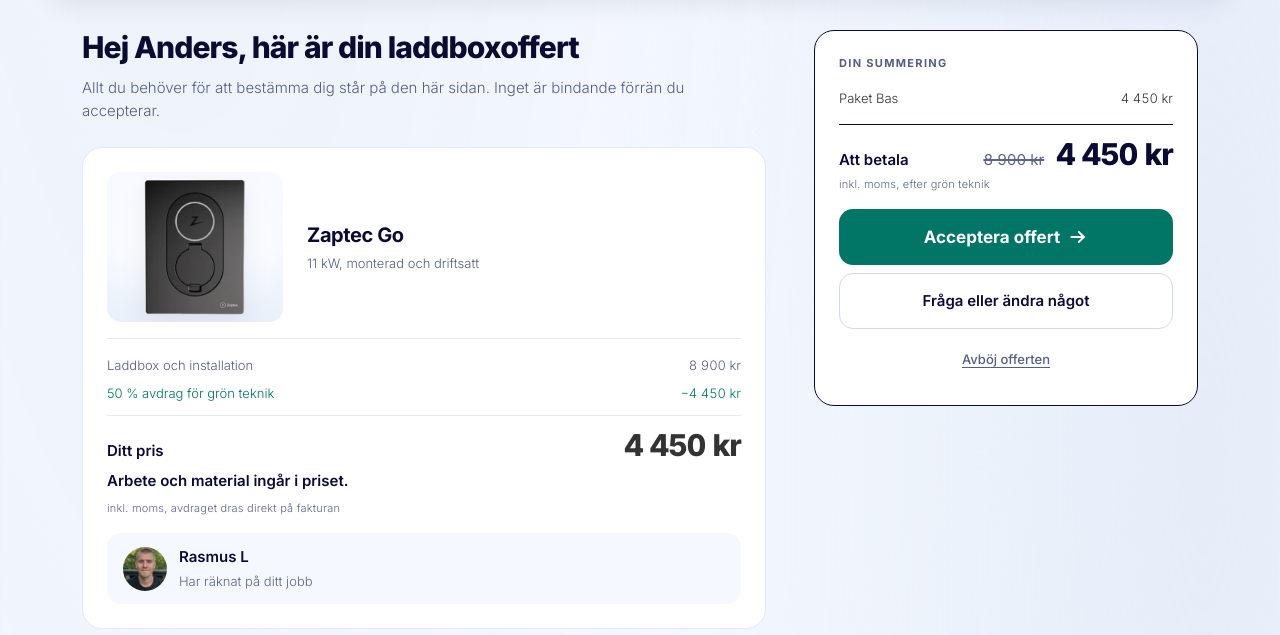
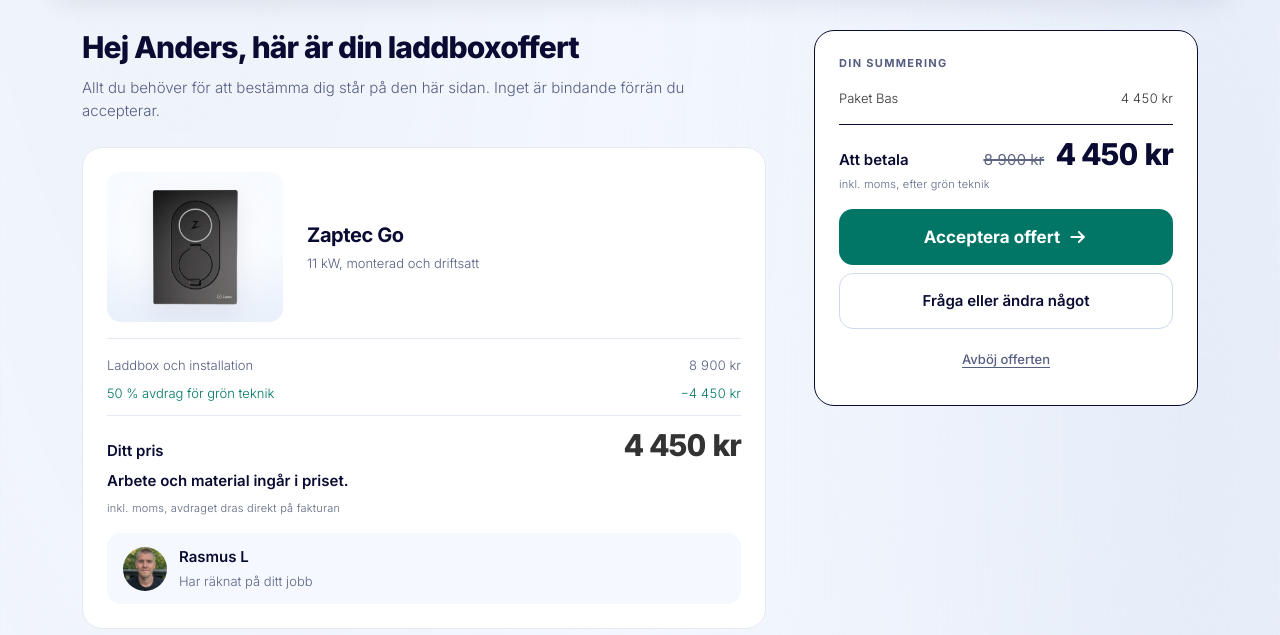
Before and after one commit to julius447/Laddboxofferten, a plain HTML site: page index.html in a window 1280 px wide. Shown: the part 74-709 px from the top of the page. Drawn offline with Linux system fonts and the light colour scheme.

Commit message:
Bygge ur kallan 2731b4e

```diff
--- a/assets/css/elcentral.css
+++ b/assets/css/elcentral.css
@@ -903,7 +903,7 @@ html:not(.js-pa) .offer .o-utanjs,
 @container (min-width: 1024px){
   .offer .o-prodtop--scen{flex-direction:row;align-items:center;gap:var(--s5);}
   .offer .o-prodscen{margin:0;flex:none;width:176px;height:auto;aspect-ratio:176 / 150;border-radius:var(--r2);}
-  .offer .o-prodscen img{width:90%;height:auto;}
+  .offer .o-prodscen img{width:90%;height:auto;max-height:90%;object-fit:contain;}
   .offer .o-prodtop--scen .o-prodname{font-size:20px;line-height:28px;}
   .offer .o-prodtop--scen .o-prodspec{font-size:13px;line-height:20px;}
 }
--- a/assets/css/offert-batteri.css
+++ b/assets/css/offert-batteri.css
@@ -903,7 +903,7 @@ html:not(.js-pa) .offer .o-utanjs,
 @container (min-width: 1024px){
   .offer .o-prodtop--scen{flex-direction:row;align-items:center;gap:var(--s5);}
   .offer .o-prodscen{margin:0;flex:none;width:176px;height:auto;aspect-ratio:176 / 150;border-radius:var(--r2);}
-  .offer .o-prodscen img{width:90%;height:auto;}
+  .offer .o-prodscen img{width:90%;height:auto;max-height:90%;object-fit:contain;}
   .offer .o-prodtop--scen .o-prodname{font-size:20px;line-height:28px;}
   .offer .o-prodtop--scen .o-prodspec{font-size:13px;line-height:20px;}
 }
--- a/assets/css/offert-charge-amps-aura.css
+++ b/assets/css/offert-charge-amps-aura.css
@@ -903,7 +903,7 @@ html:not(.js-pa) .offer .o-utanjs,
 @container (min-width: 1024px){
   .offer .o-prodtop--scen{flex-direction:row;align-items:center;gap:var(--s5);}
   .offer .o-prodscen{margin:0;flex:none;width:176px;height:auto;aspect-ratio:176 / 150;border-radius:var(--r2);}
-  .offer .o-prodscen img{width:90%;height:auto;}
+  .offer .o-prodscen img{width:90%;height:auto;max-height:90%;object-fit:contain;}
   .offer .o-prodtop--scen .o-prodname{font-size:20px;line-height:28px;}
   .offer .o-prodtop--scen .o-prodspec{font-size:13px;line-height:20px;}
 }
--- a/assets/css/offert-charge-amps-luna.css
+++ b/assets/css/offert-charge-amps-luna.css
@@ -903,7 +903,7 @@ html:not(.js-pa) .offer .o-utanjs,
 @container (min-width: 1024px){
   .offer .o-prodtop--scen{flex-direction:row;align-items:center;gap:var(--s5);}
   .offer .o-prodscen{margin:0;flex:none;width:176px;height:auto;aspect-ratio:176 / 150;border-radius:var(--r2);}
-  .offer .o-prodscen img{width:90%;height:auto;}
+  .offer .o-prodscen img{width:90%;height:auto;max-height:90%;object-fit:contain;}
   .offer .o-prodtop--scen .o-prodname{font-size:20px;line-height:28px;}
   .offer .o-prodtop--scen .o-prodspec{font-size:13px;line-height:20px;}
 }
--- a/assets/css/offert-easee-charge-up.css
+++ b/assets/css/offert-easee-charge-up.css
@@ -903,7 +903,7 @@ html:not(.js-pa) .offer .o-utanjs,
 @container (min-width: 1024px){
   .offer .o-prodtop--scen{flex-direction:row;align-items:center;gap:var(--s5);}
   .offer .o-prodscen{margin:0;flex:none;width:176px;height:auto;aspect-ratio:176 / 150;border-radius:var(--r2);}
-  .offer .o-prodscen img{width:90%;height:auto;}
+  .offer .o-prodscen img{width:90%;height:auto;max-height:90%;object-fit:contain;}
   .offer .o-prodtop--scen .o-prodname{font-size:20px;line-height:28px;}
   .offer .o-prodtop--scen .o-prodspec{font-size:13px;line-height:20px;}
 }
--- a/assets/css/offert-easee-max.css
+++ b/assets/css/offert-easee-max.css
@@ -903,7 +903,7 @@ html:not(.js-pa) .offer .o-utanjs,
 @container (min-width: 1024px){
   .offer .o-prodtop--scen{flex-direction:row;align-items:center;gap:var(--s5);}
   .offer .o-prodscen{margin:0;flex:none;width:176px;height:auto;aspect-ratio:176 / 150;border-radius:var(--r2);}
-  .offer .o-prodscen img{width:90%;height:auto;}
+  .offer .o-prodscen img{width:90%;height:auto;max-height:90%;object-fit:contain;}
   .offer .o-prodtop--scen .o-prodname{font-size:20px;line-height:28px;}
   .offer .o-prodtop--scen .o-prodspec{font-size:13px;line-height:20px;}
 }
--- a/assets/css/offert-nexblue-edge-2.css
+++ b/assets/css/offert-nexblue-edge-2.css
@@ -903,7 +903,7 @@ html:not(.js-pa) .offer .o-utanjs,
 @container (min-width: 1024px){
   .offer .o-prodtop--scen{flex-direction:row;align-items:center;gap:var(--s5);}
   .offer .o-prodscen{margin:0;flex:none;width:176px;height:auto;aspect-ratio:176 / 150;border-radius:var(--r2);}
-  .offer .o-prodscen img{width:90%;height:auto;}
+  .offer .o-prodscen img{width:90%;height:auto;max-height:90%;object-fit:contain;}
   .offer .o-prodtop--scen .o-prodname{font-size:20px;line-height:28px;}
   .offer .o-prodtop--scen .o-prodspec{font-size:13px;line-height:20px;}
 }
--- a/assets/css/offert-zaptec-go-2.css
+++ b/assets/css/offert-zaptec-go-2.css
@@ -903,7 +903,7 @@ html:not(.js-pa) .offer .o-utanjs,
 @container (min-width: 1024px){
   .offer .o-prodtop--scen{flex-direction:row;align-items:center;gap:var(--s5);}
   .offer .o-prodscen{margin:0;flex:none;width:176px;height:auto;aspect-ratio:176 / 150;border-radius:var(--r2);}
-  .offer .o-prodscen img{width:90%;height:auto;}
+  .offer .o-prodscen img{width:90%;height:auto;max-height:90%;object-fit:contain;}
   .offer .o-prodtop--scen .o-prodname{font-size:20px;line-height:28px;}
   .offer .o-prodtop--scen .o-prodspec{font-size:13px;line-height:20px;}
 }
--- a/assets/css/offert-zaptec-go.css
+++ b/assets/css/offert-zaptec-go.css
@@ -903,7 +903,7 @@ html:not(.js-pa) .offer .o-utanjs,
 @container (min-width: 1024px){
   .offer .o-prodtop--scen{flex-direction:row;align-items:center;gap:var(--s5);}
   .offer .o-prodscen{margin:0;flex:none;width:176px;height:auto;aspect-ratio:176 / 150;border-radius:var(--r2);}
-  .offer .o-prodscen img{width:90%;height:auto;}
+  .offer .o-prodscen img{width:90%;height:auto;max-height:90%;object-fit:contain;}
   .offer .o-prodtop--scen .o-prodname{font-size:20px;line-height:28px;}
   .offer .o-prodtop--scen .o-prodspec{font-size:13px;line-height:20px;}
 }
--- a/assets/css/service.css
+++ b/assets/css/service.css
@@ -903,7 +903,7 @@ html:not(.js-pa) .offer .o-utanjs,
 @container (min-width: 1024px){
   .offer .o-prodtop--scen{flex-direction:row;align-items:center;gap:var(--s5);}
   .offer .o-prodscen{margin:0;flex:none;width:176px;height:auto;aspect-ratio:176 / 150;border-radius:var(--r2);}
-  .offer .o-prodscen img{width:90%;height:auto;}
+  .offer .o-prodscen img{width:90%;height:auto;max-height:90%;object-fit:contain;}
   .offer .o-prodtop--scen .o-prodname{font-size:20px;line-height:28px;}
   .offer .o-prodtop--scen .o-prodspec{font-size:13px;line-height:20px;}
 }
--- a/assets/css/tillagg.css
+++ b/assets/css/tillagg.css
@@ -903,7 +903,7 @@ html:not(.js-pa) .offer .o-utanjs,
 @container (min-width: 1024px){
   .offer .o-prodtop--scen{flex-direction:row;align-items:center;gap:var(--s5);}
   .offer .o-prodscen{margin:0;flex:none;width:176px;height:auto;aspect-ratio:176 / 150;border-radius:var(--r2);}
-  .offer .o-prodscen img{width:90%;height:auto;}
+  .offer .o-prodscen img{width:90%;height:auto;max-height:90%;object-fit:contain;}
   .offer .o-prodtop--scen .o-prodname{font-size:20px;line-height:28px;}
   .offer .o-prodtop--scen .o-prodspec{font-size:13px;line-height:20px;}
 }
```
Also changed, not shown: alla.html (+1 -1 lines), version.txt.
